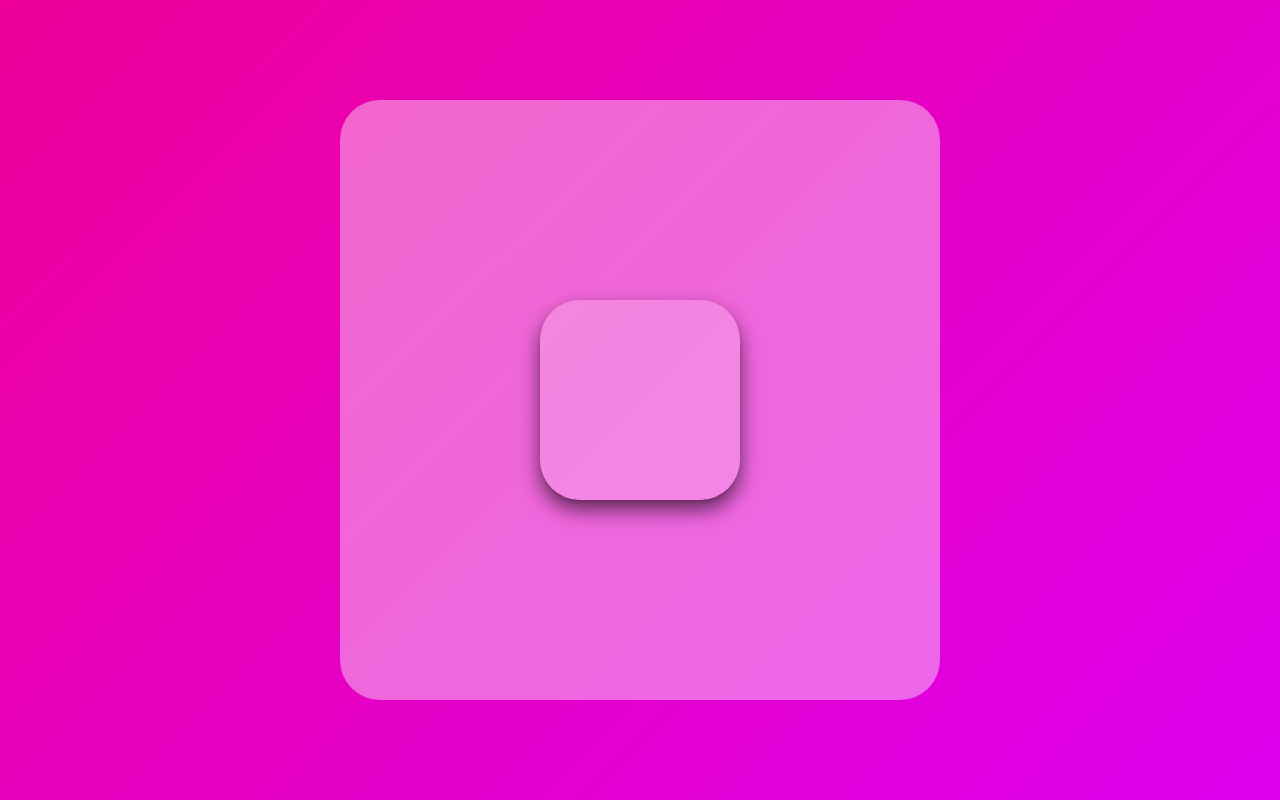
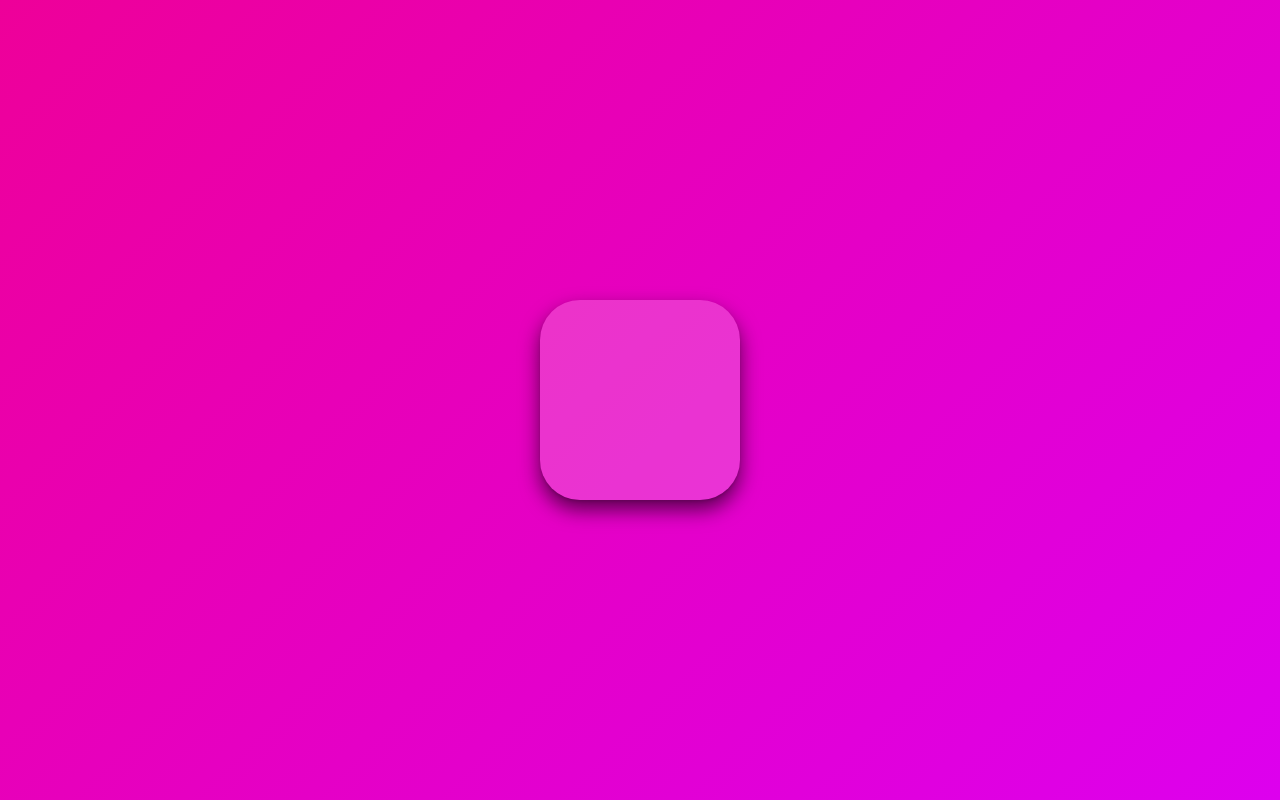
Before and after one commit to wonjangcloud9/react-animation, a React (Create React App) app: page / in a window 1280 px wide. Built offline with nearby package versions, Linux system fonts and the light colour scheme.

Commit message:
motionValue

```diff
--- a/src/App.tsx
+++ b/src/App.tsx
@@ -1,19 +1,9 @@
 import styled from "styled-components";
-import { motion } from "framer-motion";
+import { motion, useMotionValue } from "framer-motion";
 import { useRef } from "react";
 const Wrapper = styled.div`
   height: 100vh;
   width: 100vw;
-  display: flex;
-  justify-content: center;
-  align-items: center;
-`;
-
-const BiggerBox = styled.div`
-  width: 600px;
-  height: 600px;
-  background-color: rgba(255, 255, 255, 0.4);
-  border-radius: 40px;
   display: flex;
   justify-content: center;
   align-items: center;
@@ -27,26 +17,11 @@ const Box = styled(motion.div)`
   box-shadow: 0 2px 3px rgba(0, 0, 0, 0.1), 0 10px 20px rgba(0, 0, 0, 0.6);
 `;
 
-const boxVariants = {
-  hover: { rotateZ: 90 },
-  click: { borderRadius: "100px" },
-};
-
 function App() {
-  const biggerBoxRef = useRef<HTMLDivElement>(null);
+  const x = useMotionValue(0);
   return (
     <Wrapper>
-      <BiggerBox ref={biggerBoxRef}>
-        <Box
-          drag
-          dragSnapToOrigin
-          dragElastic={0.5}
-          dragConstraints={biggerBoxRef}
-          variants={boxVariants}
-          whileHover="hover"
-          whileTap="click"
-        />
-      </BiggerBox>
+      <Box style={{ x }} drag="x" dragSnapToOrigin />
     </Wrapper>
   );
 }
```
